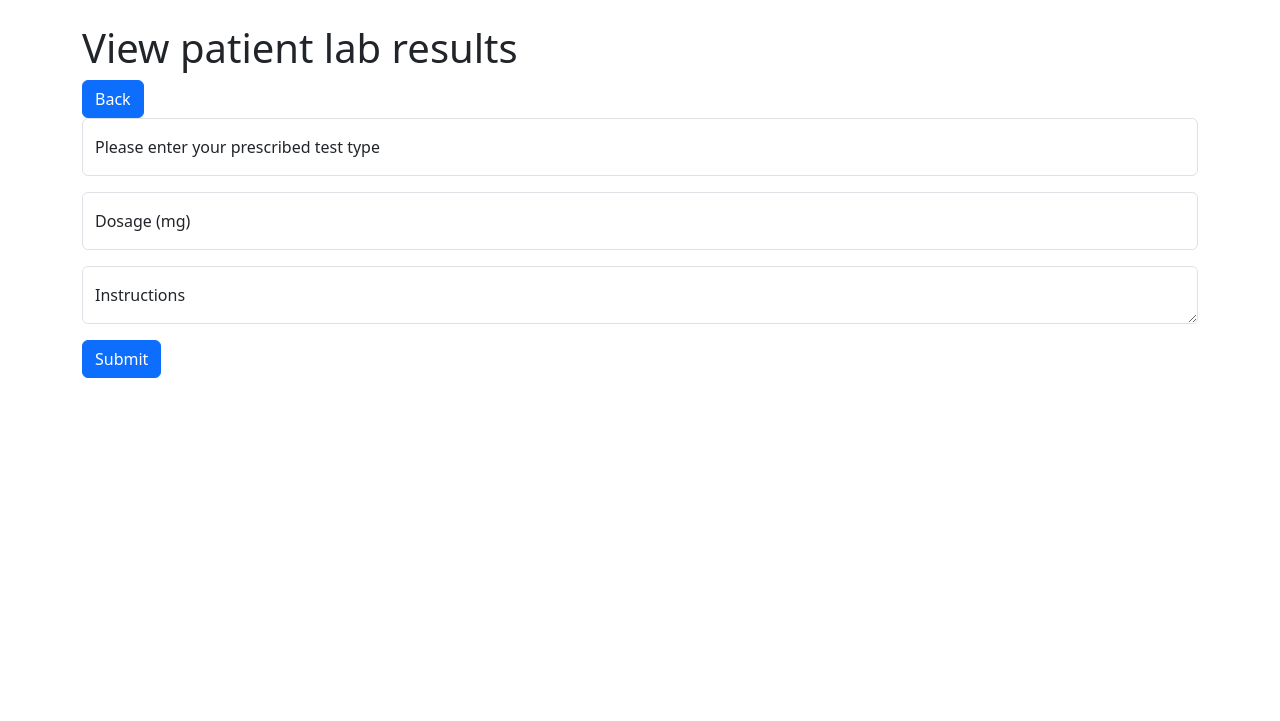
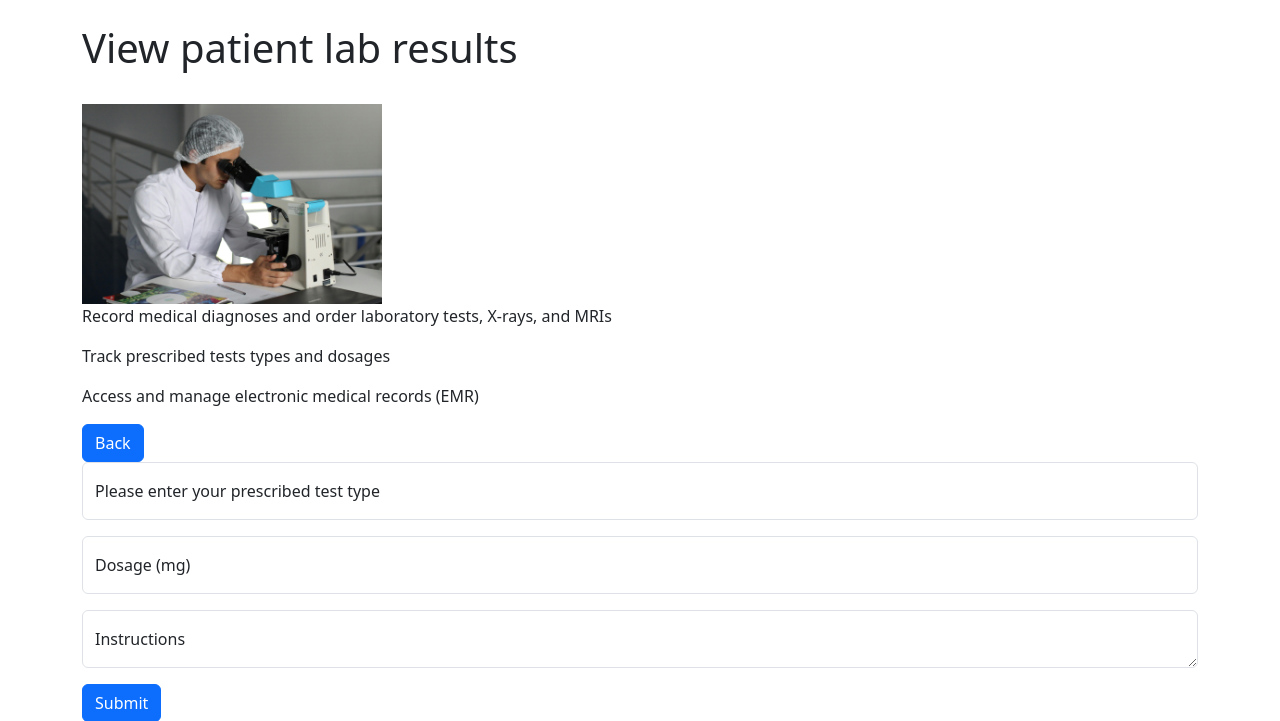
Before and after one commit to Moses2917/MedFlow, a Flask app: page /lab_tests in a window 1280 px wide. Shown: the part 56-777 px from the top of the page. Before the commit the page ends 434 px from the top, so only its background shows below. Run offline with Flask 3, Linux system fonts and the light colour scheme; the visitor is signed in with stand-in values (Sample User, id 1); data that the repository does not hold is empty; parts of the project's set-up code (start-up, migrations or seed data) failed here and were passed over.

Commit message:
UI updates
tweaked newly added pages

```diff
--- a/app/templates/lab_tests.html
+++ b/app/templates/lab_tests.html
@@ -3,6 +3,14 @@
 {% block content %}
 {% if session['user'] %}
 <h1>View patient lab results</h1>
+<div class="col-md-6">
+    <div class="text-left">
+        <img src="{{ url_for('static', filename='pictures/index5.jpg') }}" alt="Intermediate Image" class="img-fluid mt-4" style="max-width: 300px;">
+    </div>
+    <p class="text-left">Record medical diagnoses and order laboratory tests, X-rays, and MRIs</p>
+    <p class="text-left">Track prescribed tests types and dosages</p>
+    <p class="text-left">Access and manage electronic medical records (EMR)</p>
+</div>
 <a href="{{ url_for( 'patient_details', patient_id=session['patient']['name']) }}" class="btn btn-primary"
     role="button">Back</a>
 <form method="post">
```
Also changed, not shown: app/templates/edit_details.html (+4 -4 lines), app/templates/prescriptions.html (+7 -0 lines).
